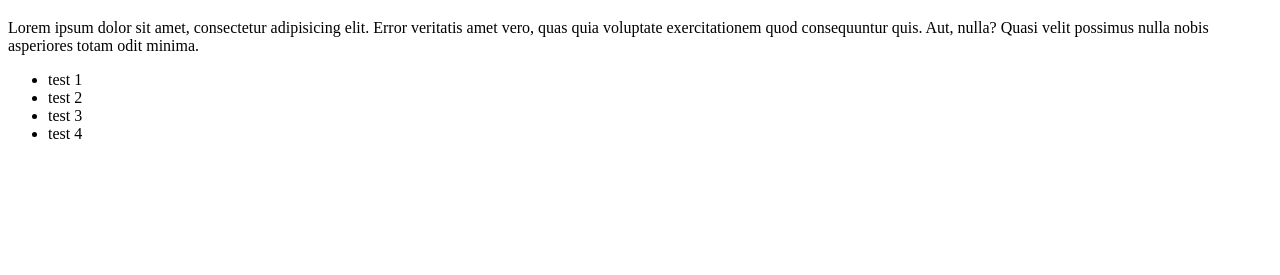
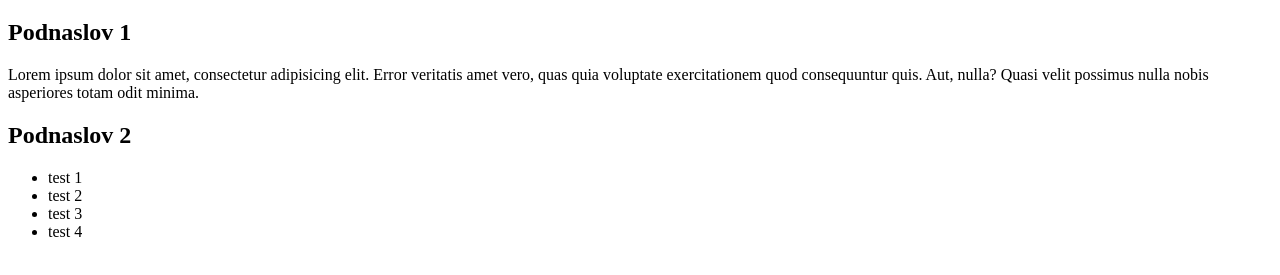
Before and after one commit to ivanarunje/vjezba, a website: page index.html in a window 1280 px wide. Shown: the part 61-336 px from the top of the page. Drawn offline with Linux system fonts and the light colour scheme.

Commit message:
Added two headings

```diff
--- a/index.html
+++ b/index.html
@@ -8,11 +8,13 @@
   </head>
   <body>
     <h1>Ovo je vjezba</h1>
+    <h2>Podnaslov 1</h2>
     <p>
       Lorem ipsum dolor sit amet, consectetur adipisicing elit. Error veritatis
       amet vero, quas quia voluptate exercitationem quod consequuntur quis. Aut,
       nulla? Quasi velit possimus nulla nobis asperiores totam odit minima.
     </p>
+    <h2>Podnaslov 2</h2>
     <ul>
       <li>test 1</li>
       <li>test 2</li>
```
